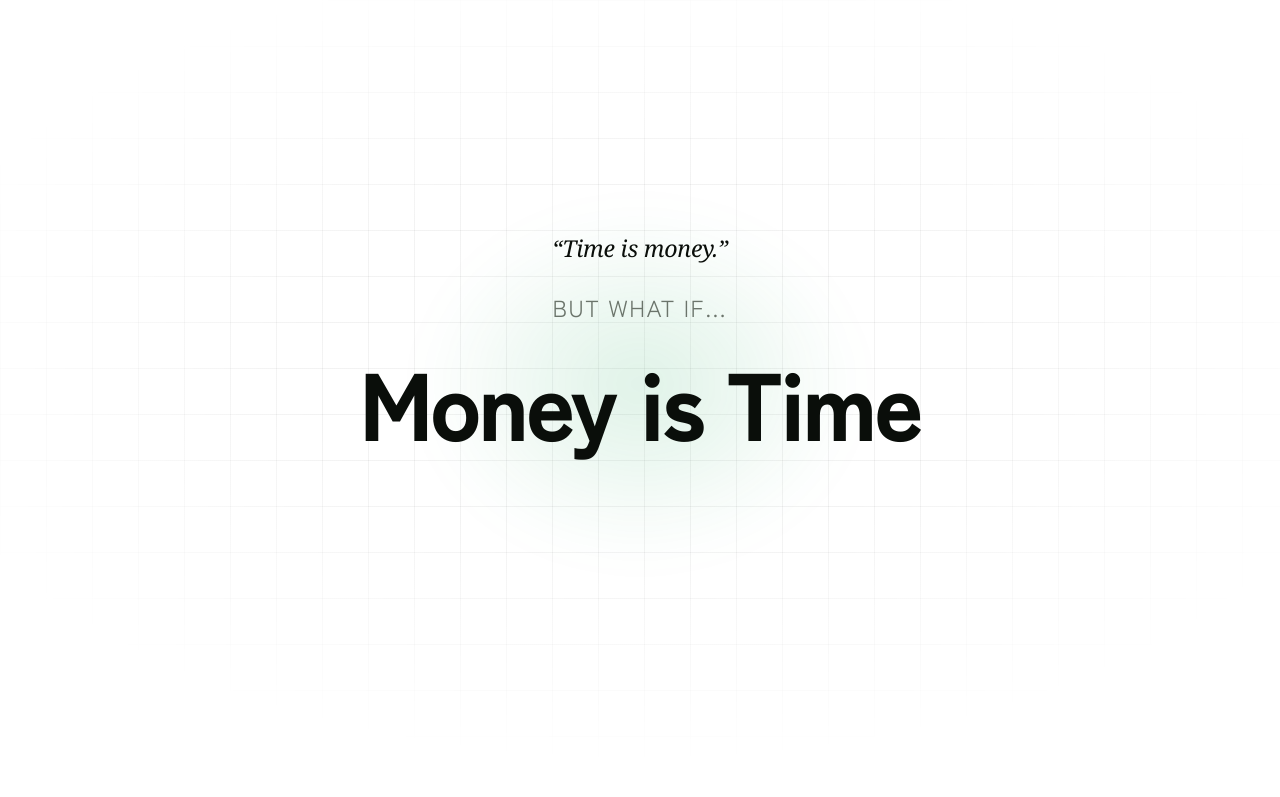
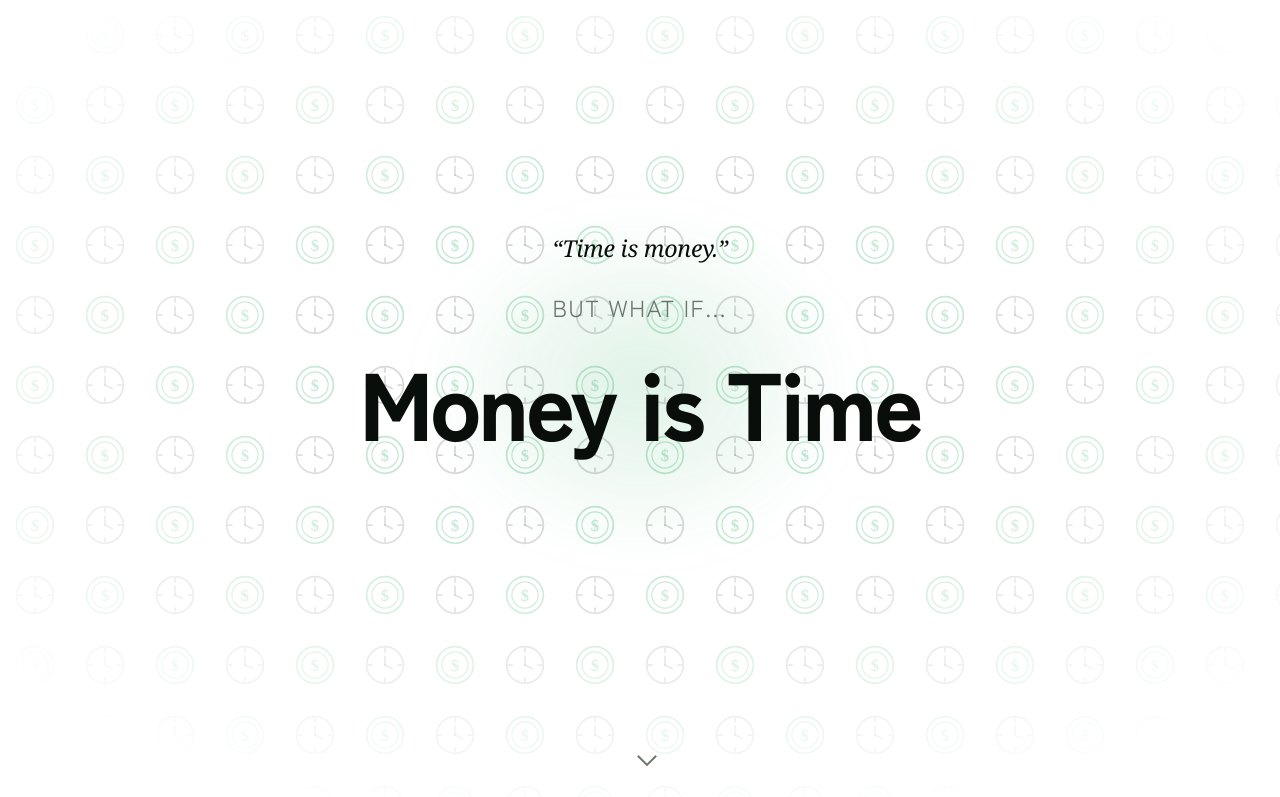
Before and after one commit to wu-json/money-is-time, a website with bundled scripts: page index.html in a window 1280 px wide. Built offline with nearby package versions, Linux system fonts and the light colour scheme.

Commit message:
checkpoint: clock/coin pattern background + scroll cue
Background is now a tiled checkerboard of dark clocks and green $-coins
(structural green carrying the concept), masked to fade at the edges.
'Money is Time' stays dead-center; added a minimal bobbing chevron scroll
cue to anchor the bottom.

Co-Authored-By: Claude Opus 4.8 (1M context) <noreply@anthropic.com>

```diff
--- a/index.html
+++ b/index.html
@@ -25,6 +25,9 @@
         <p class="hero-lead">But what if&hellip;</p>
       </div>
       <h1 class="hero-statement">Money is Time</h1>
+      <a class="hero-scroll" href="#controls" aria-label="Scroll down">
+        <span class="hero-scroll-arrow" aria-hidden="true"></span>
+      </a>
     </header>
 
     <main class="layout">
--- a/src/styles.css
+++ b/src/styles.css
@@ -55,8 +55,7 @@ body {
   overflow: hidden;
   width: 100%;
   min-height: 100svh;
-  /* 3 rows: the statement sits in the middle row → true vertical center,
-     with the quote + lead stacked just above it in the top row. */
+  /* 3 rows: statement in the middle row → true vertical center. */
   display: grid;
   grid-template-rows: 1fr auto 1fr;
   justify-items: center;
@@ -65,7 +64,7 @@ body {
   padding: 2rem 1.25rem;
 }
 
-/* Quote + "But what if", anchored to the bottom of the top row. */
+/* Quote + kicker, anchored to the bottom of the top row. */
 .hero-pre {
   grid-row: 1;
   align-self: end;
@@ -76,24 +75,65 @@ body {
   margin-bottom: clamp(1rem, 2.6vw, 1.7rem);
 }
 
-/* Faint grid, masked to fade out toward the edges. */
+/* Scroll cue — anchors the lower third and signals "this is a tool". */
+.hero-scroll {
+  position: absolute;
+  bottom: clamp(1.5rem, 4.5vh, 2.75rem);
+  left: 50%;
+  transform: translateX(-50%);
+  display: inline-flex;
+  flex-direction: column;
+  align-items: center;
+  gap: 0.7rem;
+  color: var(--text-muted);
+  text-decoration: none;
+  font-size: clamp(0.66rem, 1.3vw, 0.74rem);
+  font-weight: 600;
+  letter-spacing: 0.16em;
+  text-transform: uppercase;
+  animation: rise 0.8s var(--ease) 0.45s both;
+  transition: color var(--dur) var(--ease);
+}
+
+.hero-scroll:hover {
+  color: var(--text);
+}
+
+.hero-scroll-arrow {
+  width: 14px;
+  height: 14px;
+  border-right: 2px solid currentColor;
+  border-bottom: 2px solid currentColor;
+  transform: rotate(45deg);
+  animation: bob 1.8s ease-in-out infinite;
+}
+
+@keyframes bob {
+  0%,
+  100% {
+    transform: rotate(45deg) translate(-2px, -2px);
+  }
+  50% {
+    transform: rotate(45deg) translate(2px, 2px);
+  }
+}
+
+/* Tiled checkerboard of clocks (dark) and coins (green), faded at the edges. */
 .hero::before {
   content: "";
   position: absolute;
   inset: 0;
-  background-image:
-    linear-gradient(to right, rgba(10, 14, 10, 0.05) 1px, transparent 1px),
-    linear-gradient(to bottom, rgba(10, 14, 10, 0.05) 1px, transparent 1px);
-  background-size: 46px 46px;
+  background-image: url("./pattern.svg");
+  background-size: 140px 140px;
   -webkit-mask-image: radial-gradient(
-    ellipse 75% 65% at 50% 45%,
-    #000 35%,
-    transparent 78%
+    ellipse 80% 72% at 50% 46%,
+    #000 28%,
+    transparent 82%
   );
   mask-image: radial-gradient(
-    ellipse 75% 65% at 50% 45%,
-    #000 35%,
-    transparent 78%
+    ellipse 80% 72% at 50% 46%,
+    #000 28%,
+    transparent 82%
   );
   z-index: -2;
   pointer-events: none;
```
Also changed, not shown: src/pattern.svg (added).
